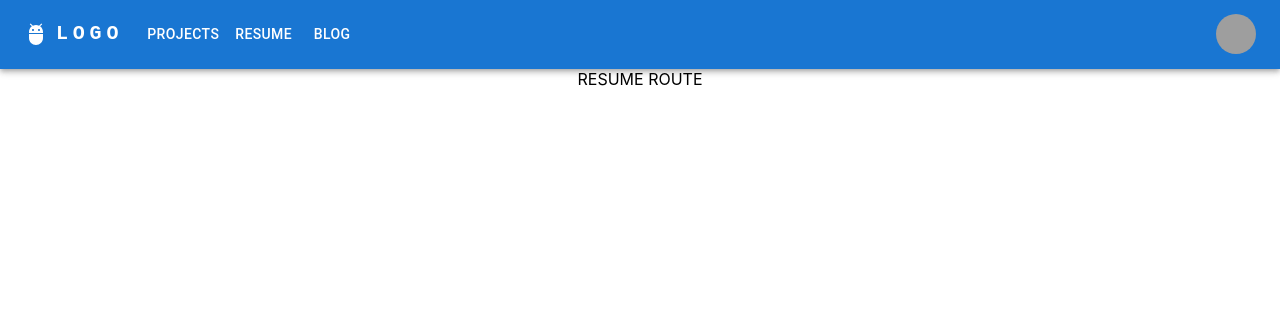
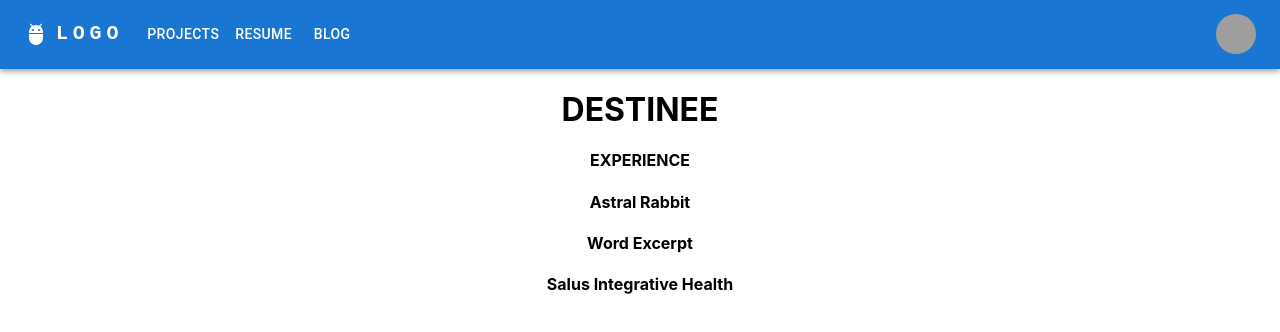
Before and after one commit to lokyen/lokyen.github.io, a React (Create React App) app in the folder my-site/: page /Resume in a window 1280 px wide. Shown: the top 332 px of the page. Built offline with nearby package versions, Linux system fonts and the light colour scheme; grey boxes are pictures that could not be loaded.

Commit message:
Added some text

```diff
--- a/my-site/src/components/Blog.js
+++ b/my-site/src/components/Blog.js
@@ -1,7 +1,7 @@
 import React from "react";
 
 const Blog = () => {
-    return <div className="App"> BLOG ROUTE </div>
+    return <div className="App"> N/A </div>
 };
 
 export default Blog;
--- a/my-site/src/components/Home.js
+++ b/my-site/src/components/Home.js
@@ -1,7 +1,8 @@
 import React from "react";
 
 const Home = () => {
-    return <div className="App"> HOME ROUTE </div>
+    return <div className="App">
+    <h2>Welcome to my website! It's still a work-in-progress!</h2></div>
 };
 
 export default Home;
--- a/my-site/src/components/Projects.js
+++ b/my-site/src/components/Projects.js
@@ -1,7 +1,9 @@
 import React from "react";
 
 const Projects = () => {
-    return <div className="App"> PROJECTS ROUTE </div>
+    return <div className="App">
+        <h2>Technical Projects</h2>
+         </div>
 };
 
 export default Projects;
--- a/my-site/src/components/Resume.js
+++ b/my-site/src/components/Resume.js
@@ -1,7 +1,18 @@
 import React from "react";
 
 const Resume = () => {
-    return <div className="App"> RESUME ROUTE </div>
+    return <div className="App">
+    <h1> DESTINEE </h1>
+
+    <h4 class="title">EXPERIENCE</h4>
+    <h4 class="company">Astral Rabbit</h4>
+
+    <h4 class="company">Word Excerpt</h4>
+
+    <h4 class="company">Salus Integrative Health</h4>
+
+
+    </div>
 };
 
 export default Resume;
```
